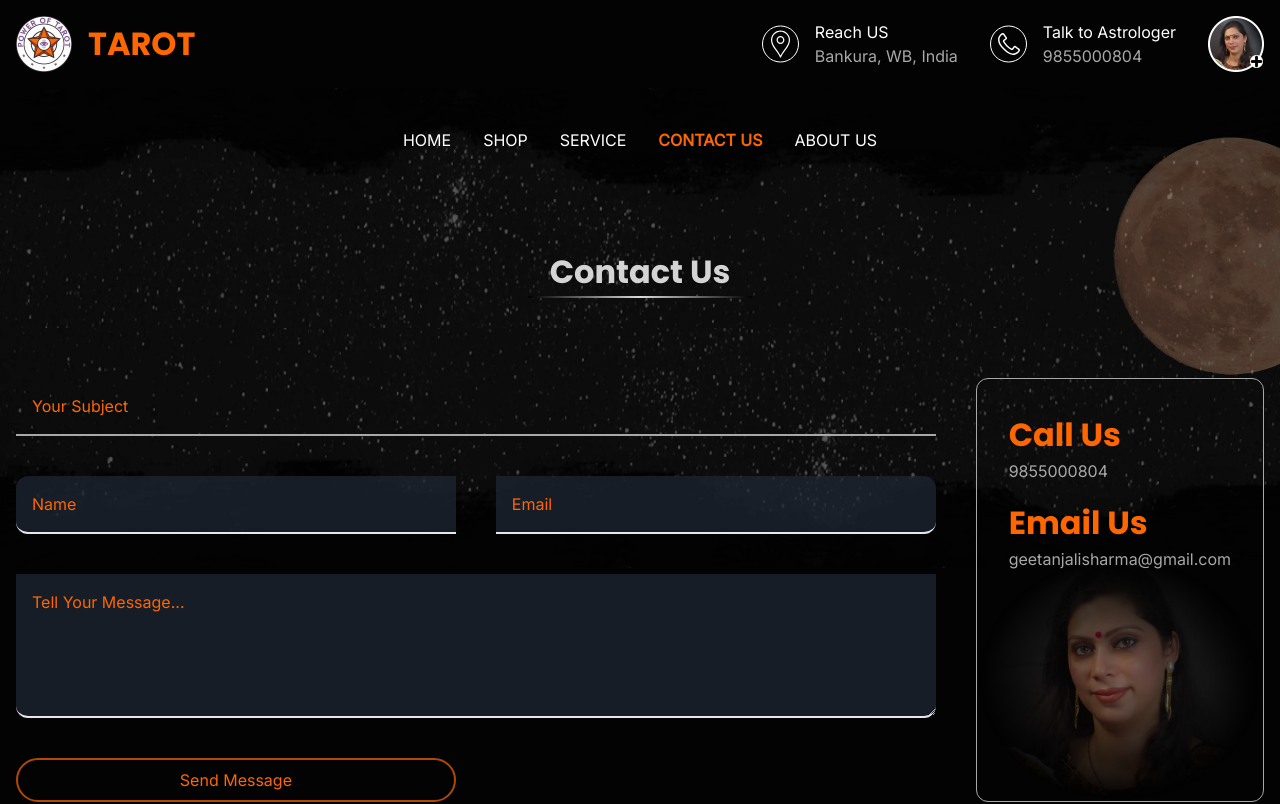
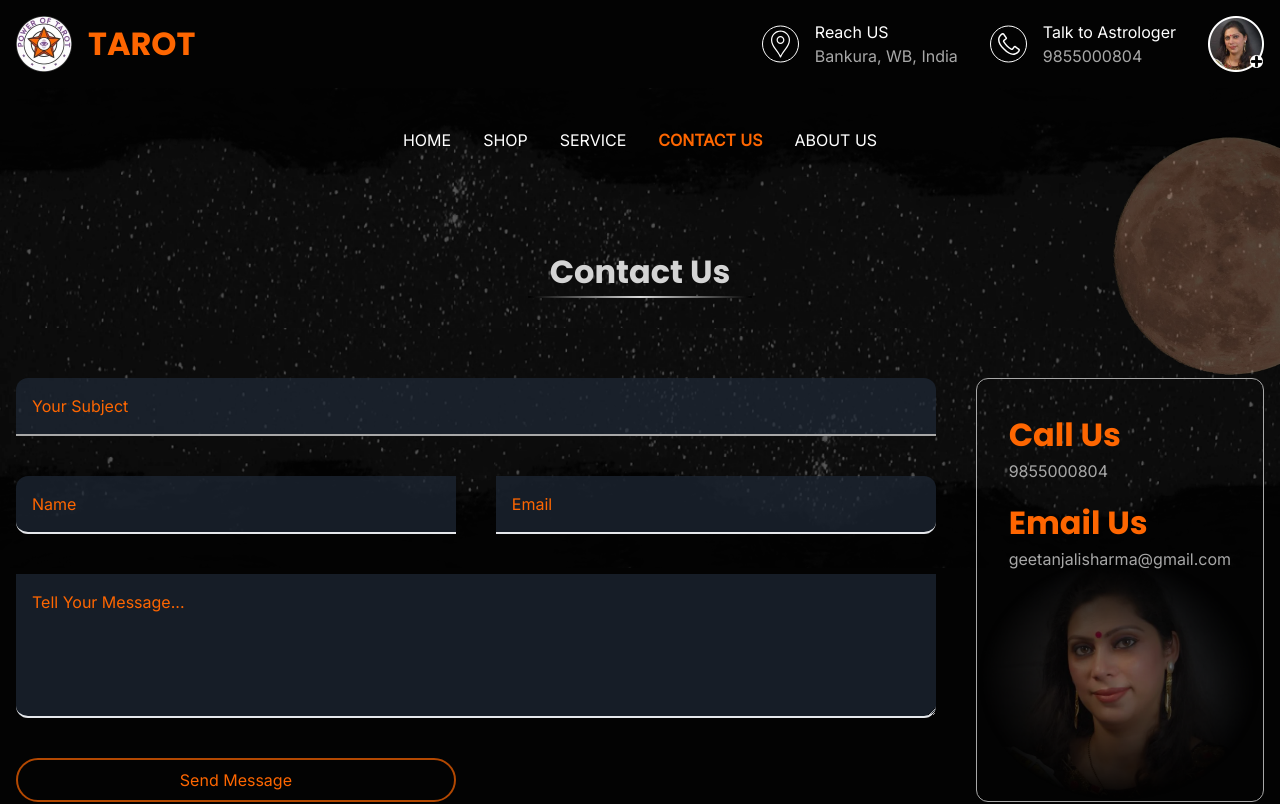
Before and after one commit to saju544/tarot_project, a SvelteKit app in the folder code/: page /contact in a window 1280 px wide. Shown: the top 804 px of the page. Built offline with nearby package versions, Linux system fonts and the light colour scheme.

Commit message:
first image size of our service update

```diff
--- a/code/src/lib/component/OurService.svelte
+++ b/code/src/lib/component/OurService.svelte
@@ -66,7 +66,7 @@
       class="col-start-1 col-end-13  row-start-1  row-end-2 mt-10 flex items-center   md:col-start-1 md:col-end-6 md:row-start-1 md:row-end-2 ">
       <img
         loading="lazy"
-        class="md: h-[90%] object-cover  md:mx-auto"
+        class="object-cover md:mx-auto  md:h-[90%]"
         src={tarotReading}
         alt="Geetanjali Sharma" />
     </div>
--- a/code/src/routes/(app)/+page.svelte
+++ b/code/src/routes/(app)/+page.svelte
@@ -11,6 +11,8 @@
   import YouTubeChannel from '$lib/component/YouTubeChannel.svelte'
 </script>
 
+<title>Geetanjali Sharma | The Tarot Reader</title>
+
 <Header />
 <main>
   <Hero />
--- a/code/src/routes/(app)/about/+page.svelte
+++ b/code/src/routes/(app)/about/+page.svelte
@@ -7,6 +7,8 @@
   import moonRight from '../../../assets/image/moon_right.webp'
   import Bar from '$lib/component/Bar.svelte'
 </script>
+
+<title>Geetanjali Sharma | About Her</title>
 
 <Header />
 <main class="relative">
--- a/code/src/routes/(app)/contact/+page.svelte
+++ b/code/src/routes/(app)/contact/+page.svelte
@@ -9,6 +9,8 @@
   import GetInTouch from '$lib/component/GetInTouch.svelte'
   import Footer from '$lib/component/Footer.svelte'
 </script>
+
+<title>Geetanjali Sharma | Contact</title>
 
 <Header />
 <main class="relative">
@@ -41,7 +43,7 @@
       class="col-start-1 col-end-13 mt-10 flex flex-col gap-10  md:mt-0  md:mb-36 md:flex-row md:gap-10">
       <form class="grid grow grid-cols-1  gap-4 md:grid-cols-2 md:gap-10">
         <input
-          class="placeholder:para col-span-1 rounded-t-xl  border-b-2 border-b-dark bg-transparent  bg-gray-800  bg-opacity-70 py-4 px-4  text-orange  placeholder:text-orange focus:border-b-orange focus:outline-none md:col-span-2 "
+          class="placeholder:para col-span-1 rounded-t-xl  border-b-2 border-b-dark  bg-gray-800  bg-opacity-70 py-4 px-4  text-orange  placeholder:text-orange focus:border-b-orange focus:outline-none md:col-span-2 "
           placeholder="Your Subject"
           type="text"
           name="subject"
--- a/code/src/routes/(app)/service/+page.svelte
+++ b/code/src/routes/(app)/service/+page.svelte
@@ -5,6 +5,8 @@
   import OurService from '$lib/component/OurService.svelte'
 </script>
 
+<title>Geetanjali Sharma | Our Services</title>
+
 <Header />
 <main>
   <OurService />
```
